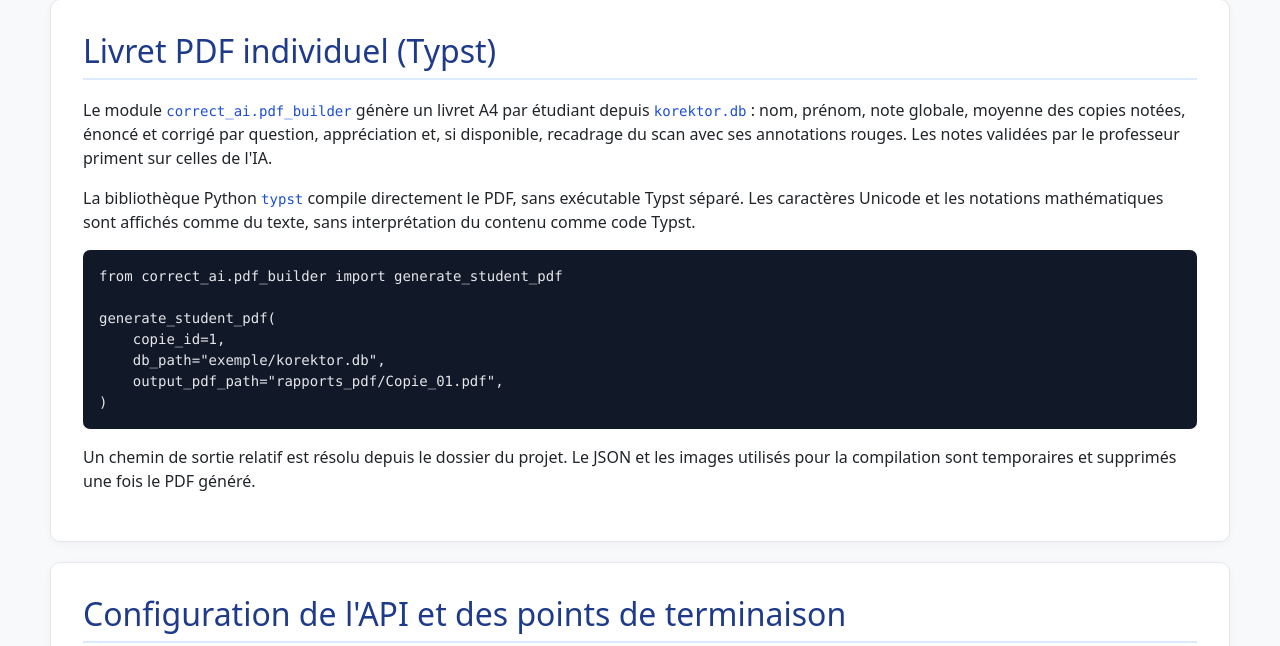
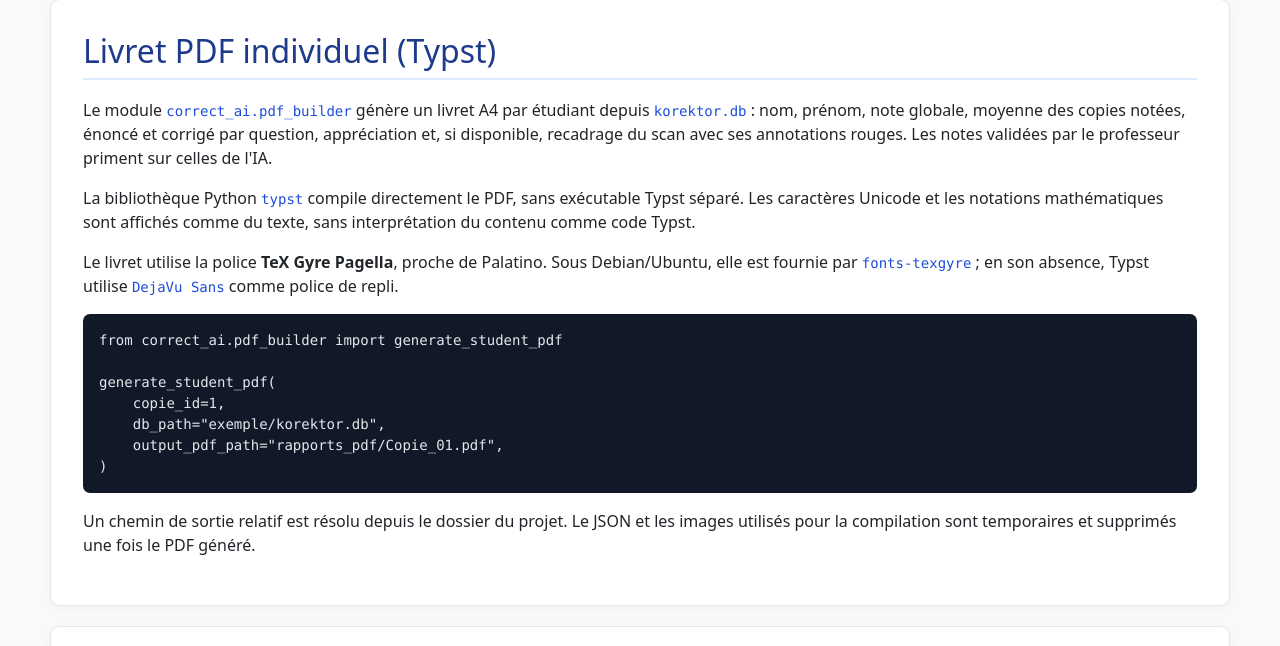
Before and after one commit to Naereen/Korektor-clone, a Flask app: page /documentation in a window 1280 px wide. Shown: the part 4280-4926 px from the top of the page. Run offline with Flask 3, Linux system fonts and the light colour scheme; some libraries are stand-ins or nearby versions.

Commit message:
feat: Améliorer la génération de PDF avec la police TeX Gyre Pagella et ajouter des tests pour la vérification des polices

```diff
--- a/correct_ai/templates/documentation.html
+++ b/correct_ai/templates/documentation.html
@@ -197,6 +197,7 @@ uv run python correct_ai/app.py</code></pre>
         <h2>Livret PDF individuel (Typst)</h2>
         <p>Le module <code>correct_ai.pdf_builder</code> génère un livret A4 par étudiant depuis <code>korektor.db</code> : nom, prénom, note globale, moyenne des copies notées, énoncé et corrigé par question, appréciation et, si disponible, recadrage du scan avec ses annotations rouges. Les notes validées par le professeur priment sur celles de l'IA.</p>
         <p>La bibliothèque Python <code>typst</code> compile directement le PDF, sans exécutable Typst séparé. Les caractères Unicode et les notations mathématiques sont affichés comme du texte, sans interprétation du contenu comme code Typst.</p>
+        <p>Le livret utilise la police <strong>TeX Gyre Pagella</strong>, proche de Palatino. Sous Debian/Ubuntu, elle est fournie par <code>fonts-texgyre</code> ; en son absence, Typst utilise <code>DejaVu Sans</code> comme police de repli.</p>
         <pre><code>from correct_ai.pdf_builder import generate_student_pdf
 
 generate_student_pdf(
```
Also changed, not shown: tests/test_pdf_builder.py (+6 -0 lines), README.md, 1 other file.
